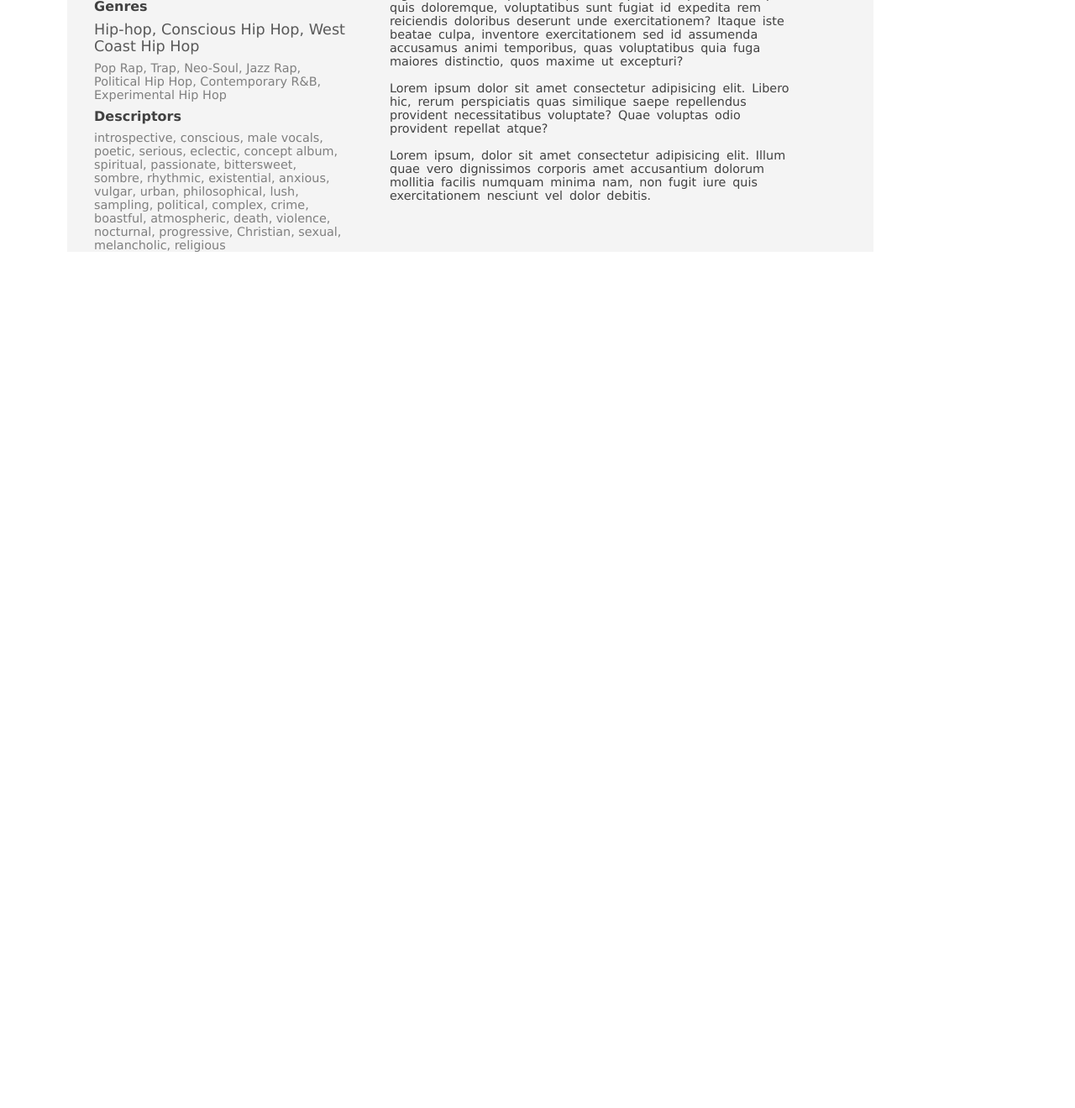
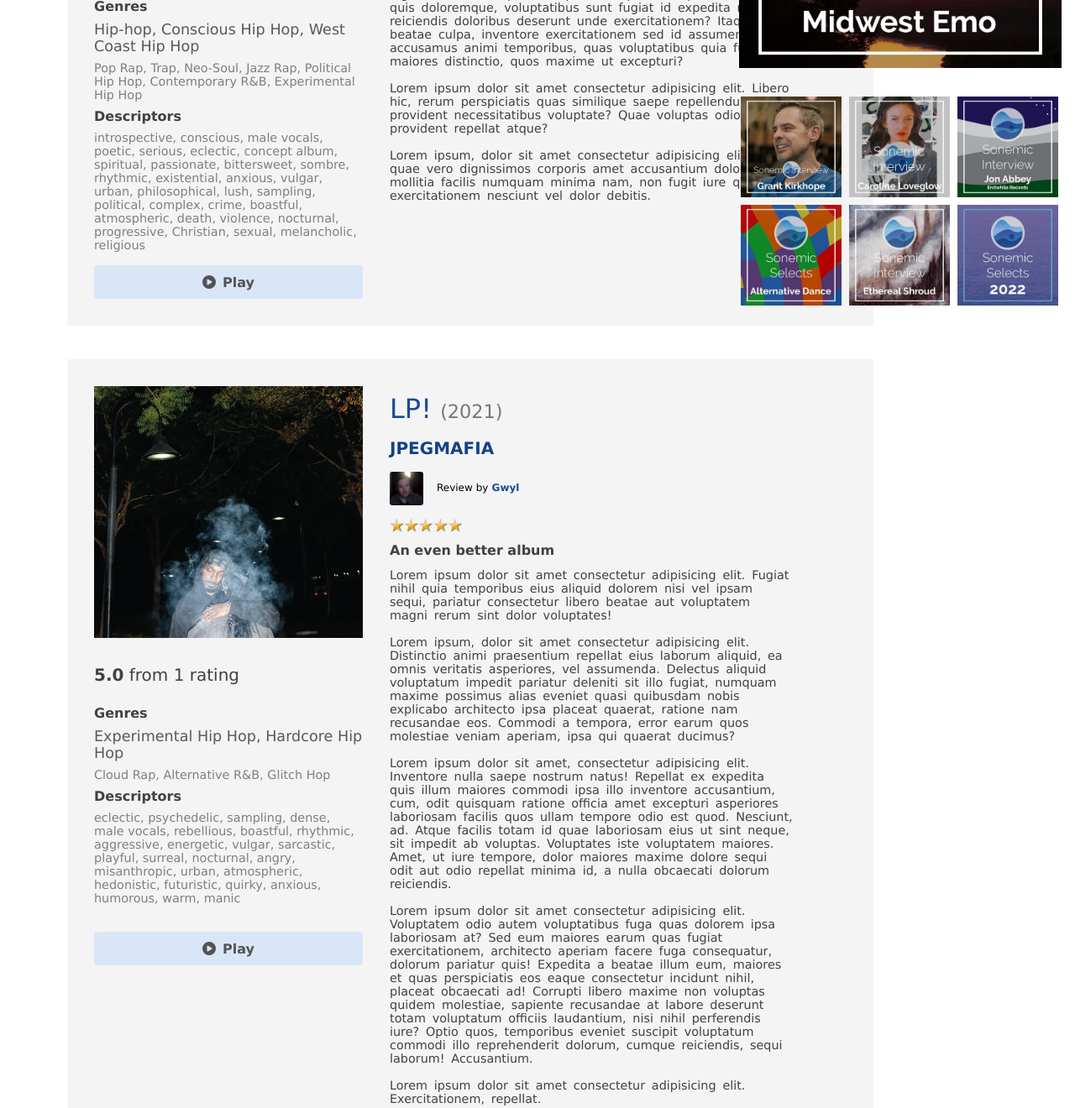
Before and after one commit to GRichards12/web_clone_task, a plain HTML site: page index.html in a window 1280 px wide. Shown: the part 951-2271 px from the top of the page at 84% size. Before the commit the page ends 1251 px from the top, so only its background shows below. Drawn offline with Linux system fonts and the light colour scheme.

Commit message:
Added features and another album

```diff
--- a/index.html
+++ b/index.html
@@ -114,7 +114,7 @@
                         introspective, conscious, male vocals, poetic, serious, eclectic, concept album, spiritual, passionate, bittersweet, sombre, rhythmic, existential, anxious, vulgar, urban, philosophical, lush, sampling, political, complex, crime, boastful, atmospheric, death, violence, nocturnal, progressive, Christian, sexual, melancholic, religious
                     </p>
                     <button class = "review__play">
-
+                        <i class="fa-solid fa-circle-play"></i>Play
                     </button>
                 </div>
             <div class = "review__right">
@@ -143,5 +143,76 @@
             </div>
         </div>
     </main>
+    <div id = "features">
+        <h6>Features</h6>
+        <div class="features__main">
+            <img src="images/midwestemo_pic.png">
+        </div>
+        <div class="features__sub">
+            <img src="images/feature1.png">
+            <img src="images/feature2.png">
+            <img src="images/feature3.png">
+            <img src="images/feature4.png">
+            <img src="images/feature5.png">
+            <img src="images/feature6.png">
+        </div>
+    </div>
+    <main>
+        <div class = "review">
+            <div class = "review__left">
+                <div class = "review__igd">
+                    <img class = "review__art" src="images/LP_cover.png">
+                    <h3>
+                        <span>5.0</span> from 1 rating
+                    </h3>
+                    <h4>
+                        Genres
+                    </h4>
+                    <p class = "review__genresbig">
+                        Experimental Hip Hop, Hardcore Hip Hop
+                    </p>
+                    <p class = "review__genressmall">
+                        Cloud Rap, Alternative R&B, Glitch Hop
+                    </p>
+                    <h4>
+                        Descriptors
+                    </h4>
+                    <p class = "review__genressmall">
+                        eclectic, psychedelic, sampling, dense, male vocals, rebellious, boastful, rhythmic, aggressive, energetic, vulgar, sarcastic, playful, surreal, nocturnal, angry, misanthropic, urban, atmospheric, hedonistic, futuristic, quirky, anxious, humorous, warm, manic
+                    </p>
+                    <button class = "review__play">
+                        <i class="fa-solid fa-circle-play"></i>Play
+                    </button>
+                </div>
+            <div class = "review__right">
+                <div class = "review__body">
+                    <h5>
+                        LP! <span>(2021)</span>
+                    </h5>
+                    <h6>
+                        JPEGMAFIA
+                    </h6>
+                    <div class = "review__author">
+                        <div>
+                            <img src="images/me_smartcasual.png">
+                            <span>Review by<span>&nbspGwyl</span></span>
+                        </div>
+                    </div>
+                    <img class = "review__stars" src="images/5stars.png">
+                    <p class="review__title">An even better album</p>
+                    <article>Lorem ipsum dolor sit amet consectetur adipisicing elit. Fugiat nihil quia temporibus eius aliquid dolorem nisi vel ipsam sequi, pariatur consectetur libero beatae aut voluptatem magni rerum sint dolor voluptates!
+                        <br><br>
+                    Lorem ipsum, dolor sit amet consectetur adipisicing elit. Distinctio animi praesentium repellat eius laborum aliquid, ea omnis veritatis asperiores, vel assumenda. Delectus aliquid voluptatum impedit pariatur deleniti sit illo fugiat, numquam maxime possimus alias eveniet quasi quibusdam nobis explicabo architecto ipsa placeat quaerat, ratione nam recusandae eos. Commodi a tempora, error earum quos molestiae veniam aperiam, ipsa qui quaerat ducimus?
+                        <br><br>
+                    Lorem ipsum dolor sit amet, consectetur adipisicing elit. Inventore nulla saepe nostrum natus! Repellat ex expedita quis illum maiores commodi ipsa illo inventore accusantium, cum, odit quisquam ratione officia amet excepturi asperiores laboriosam facilis quos ullam tempore odio est quod. Nesciunt, ad. Atque facilis totam id quae laboriosam eius ut sint neque, sit impedit ab voluptas. Voluptates iste voluptatem maiores. Amet, ut iure tempore, dolor maiores maxime dolore sequi odit aut odio repellat minima id, a nulla obcaecati dolorum reiciendis.
+                        <br><br>
+                    Lorem ipsum dolor sit amet consectetur adipisicing elit. Voluptatem odio autem voluptatibus fuga quas dolorem ipsa laboriosam at? Sed eum maiores earum quas fugiat exercitationem, architecto aperiam facere fuga consequatur, dolorum pariatur quis! Expedita a beatae illum eum, maiores et quas perspiciatis eos eaque consectetur incidunt nihil, placeat obcaecati ad! Corrupti libero maxime non voluptas quidem molestiae, sapiente recusandae at labore deserunt totam voluptatum officiis laudantium, nisi nihil perferendis iure? Optio quos, temporibus eveniet suscipit voluptatum commodi illo reprehenderit dolorum, cumque reiciendis, sequi laborum! Accusantium.
+                        <br><br>
+                    Lorem ipsum dolor sit amet consectetur adipisicing elit. Exercitationem, repellat.
+                    </article>
+                </div>
+            </div>
+        </div>
+    </main>
 </body>
 </html>
--- a/style.css
+++ b/style.css
@@ -203,6 +203,7 @@
     background-color: #d7d7d747;
     flex-basis:60pc;
     max-width: 60pc;
+    padding-bottom: 2pc;
 }
 .review div{
     display:flex;
@@ -268,6 +269,24 @@
 
 .review__play{
     border: none;
+    font-family: Verdana, Geneva, Tahoma, sans-serif;
+    font-size: 1em;
+    font-weight:bolder;
+    width:20pc;
+    background-color: #b2d1fb69;
+    border-radius: 0.25pc;
+    color:rgb(83, 83, 83);
+    margin-left:2pc;
+    margin-top: 1pc;
+    height:2.5pc;
+}
+
+.review__play:hover{
+    background-color: #a5a5a540;
+}
+
+.review__play i{
+    padding-right:0.5pc;
 }
 .review__body{
     margin-left: 2pc;
@@ -342,3 +361,35 @@
     width:30pc;
     word-spacing:0.2pc;
 }
+
+/* Features */
+
+#features{
+    position:absolute;
+    right:1pc;
+    top:40pc;
+    height:30pc;
+}
+#features div{
+    max-width: 24pc;
+    height: 24pc;
+}
+
+#features h6{
+    position:relative;
+    top:-2pc;
+    padding: 0 0 1pc 0;
+}
+
+.features__main img{
+    position:relative;
+    top:-2pc;
+    width:24pc;
+}
+.features__sub{
+    padding:0;
+}
+.features__sub img{
+    width:7.5pc;
+    padding:0.15pc;
+}
```
Also changed, not shown: images/5stars.png (added), images/LP_cover.png (added), images/feature1.png (added), images/feature2.png (added), images/feature3.png (added), images/feature4.png (added), images/feature5.png (added), images/feature6.png (added), images/midwestemo_pic.png (added).
